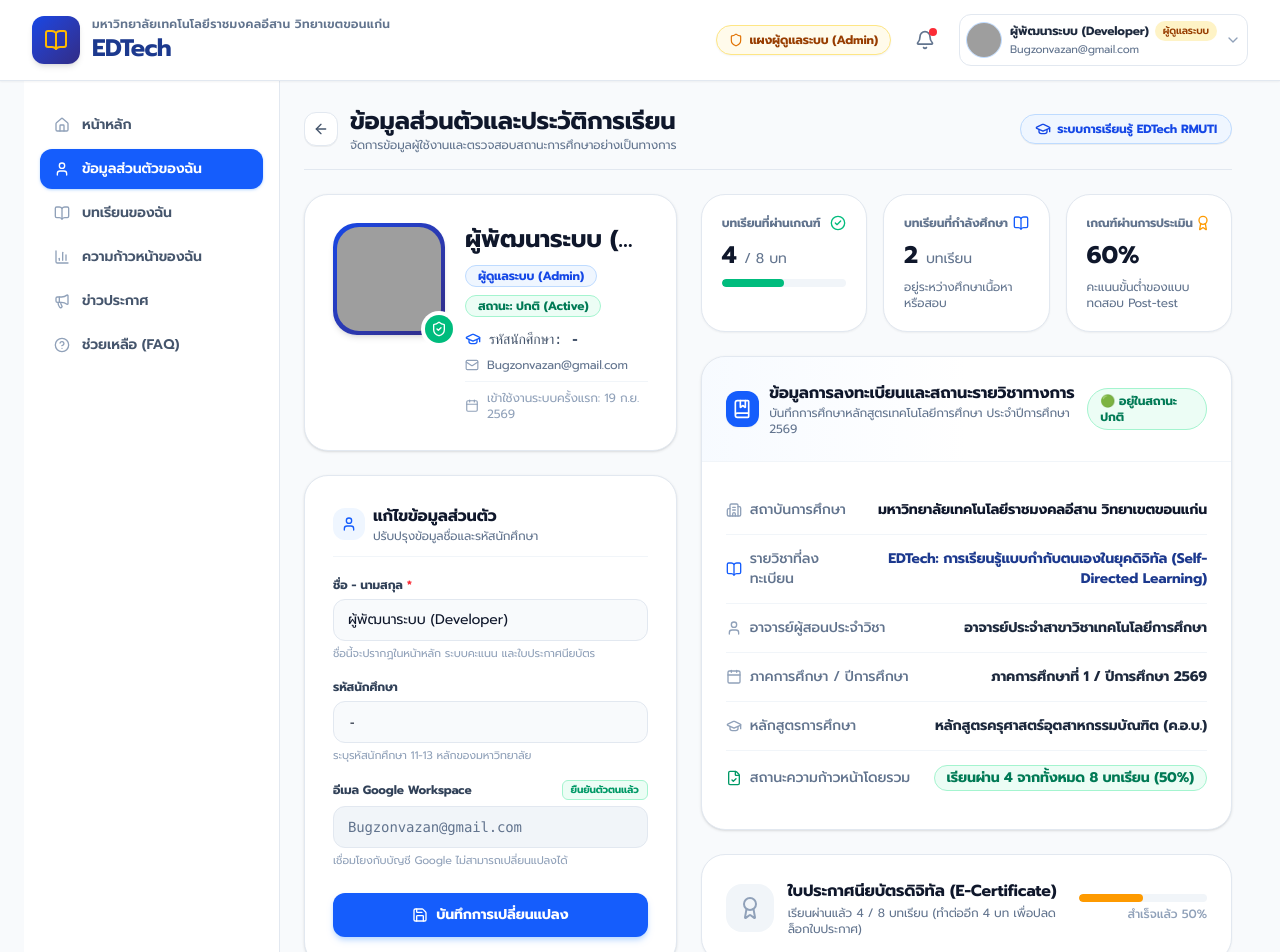
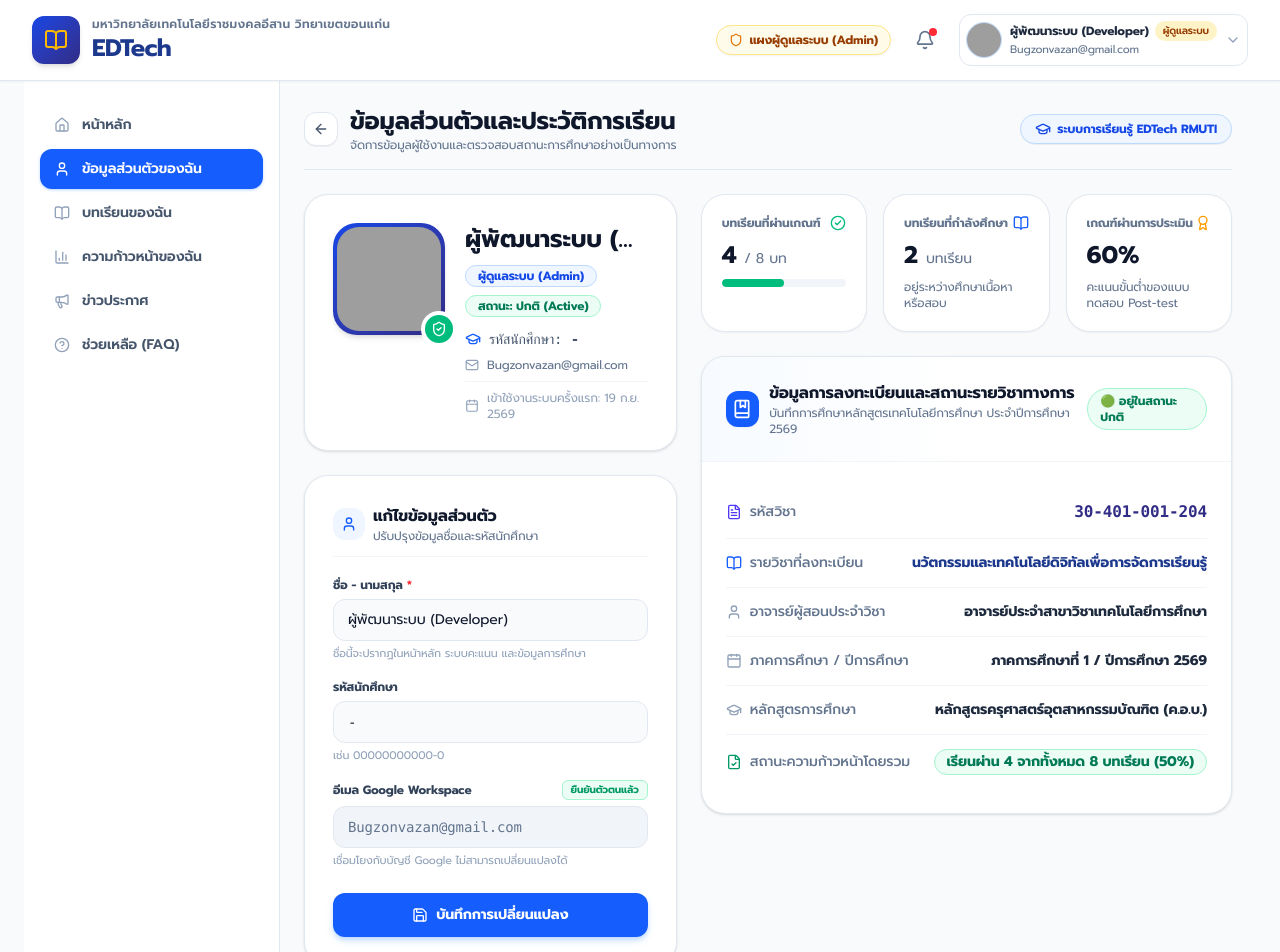
Before and after one commit to APrxp12/edtech-rmuti-lms, a Next.js app: page /profile in a window 1280 px wide. Shown: the top 952 px of the page. Built offline with nearby package versions, Linux system fonts and the light colour scheme; grey boxes are pictures that could not be loaded.

Commit message:
Update profile: student ID placeholder 00000000000-0, remove institution, update course name and code, remove certificate

```diff
--- a/src/app/(student)/profile/page.tsx
+++ b/src/app/(student)/profile/page.tsx
@@ -6,11 +6,10 @@ import { useRouter } from 'next/navigation';
 import {
   User, Mail, GraduationCap, Calendar, ShieldCheck,
   Award, BookOpen, CheckCircle2, ArrowLeft, LogOut,
-  Save, Check, AlertCircle, Building2, BookMarked,
-  FileCheck, Download, Sparkles, ExternalLink, X
+  Save, Check, AlertCircle, BookMarked,
+  FileCheck, FileText
 } from 'lucide-react';
 import { useAppStore } from '@/data/store';
-import { siteBranding } from '@/config/site-branding';
 
 export default function StudentProfilePage() {
   const router = useRouter();
@@ -21,7 +20,6 @@ export default function StudentProfilePage() {
   const [studentId, setStudentId] = useState(currentUser.studentId || '');
   const [isSaved, setIsSaved] = useState(false);
   const [errorMessage, setErrorMessage] = useState<string | null>(null);
-  const [showCertificateModal, setShowCertificateModal] = useState(false);
 
   // Sync state when currentUser changes
   useEffect(() => {
@@ -147,7 +145,7 @@ export default function StudentProfilePage() {
                   <span className="truncate">{currentUser.email}</span>
                 </p>
 
-                {/* Registration Date (No Session 120 Mins) */}
+                {/* Registration Date */}
                 <div className="pt-2 border-t border-slate-100 flex items-center justify-center sm:justify-start gap-2 text-xs text-slate-400">
                   <Calendar className="w-3.5 h-3.5 text-slate-400 shrink-0" />
                   <span>เข้าใช้งานระบบครั้งแรก: {new Date(currentUser.firstLoginAt).toLocaleDateString('th-TH', {
@@ -207,7 +205,7 @@ export default function StudentProfilePage() {
                   required
                 />
                 <p className="text-[11px] text-slate-400 mt-1">
-                  ชื่อนี้จะปรากฏในหน้าหลัก ระบบคะแนน และใบประกาศนียบัตร
+                  ชื่อนี้จะปรากฏในหน้าหลัก ระบบคะแนน และข้อมูลการศึกษา
                 </p>
               </div>
 
@@ -220,11 +218,11 @@ export default function StudentProfilePage() {
                   type="text"
                   value={studentId}
                   onChange={(e) => setStudentId(e.target.value)}
-                  placeholder="เช่น 65123456789 หรือ -"
+                  placeholder="00000000000-0"
                   className="w-full text-xs sm:text-sm px-3.5 py-2.5 rounded-xl bg-slate-50 border border-slate-200 focus:outline-none focus:ring-2 focus:ring-blue-600 focus:bg-white font-mono transition"
                 />
                 <p className="text-[11px] text-slate-400 mt-1">
-                  ระบุรหัสนักศึกษา 11-13 หลักของมหาวิทยาลัย
+                  เช่น 00000000000-0
                 </p>
               </div>
 
@@ -346,26 +344,29 @@ export default function StudentProfilePage() {
 
             <div className="p-6 divide-y divide-slate-100 text-xs sm:text-sm">
 
+              {/* รหัสวิชา */}
               <div className="py-3.5 flex flex-col sm:flex-row sm:items-center justify-between gap-1">
                 <span className="text-slate-500 font-medium flex items-center gap-2">
-                  <Building2 className="w-4 h-4 text-slate-400 shrink-0" />
-                  สถาบันการศึกษา
+                  <FileText className="w-4 h-4 text-indigo-600 shrink-0" />
+                  รหัสวิชา
                 </span>
-                <span className="font-bold text-slate-900 text-right">
-                  มหาวิทยาลัยเทคโนโลยีราชมงคลอีสาน วิทยาเขตขอนแก่น
+                <span className="font-mono font-bold text-indigo-900 text-right text-sm sm:text-base">
+                  30-401-001-204
                 </span>
               </div>
 
+              {/* รายวิชาที่ลงทะเบียน */}
               <div className="py-3.5 flex flex-col sm:flex-row sm:items-center justify-between gap-1">
                 <span className="text-slate-500 font-medium flex items-center gap-2">
                   <BookOpen className="w-4 h-4 text-blue-600 shrink-0" />
                   รายวิชาที่ลงทะเบียน
                 </span>
                 <span className="font-bold text-blue-900 text-right">
-                  EDTech: การเรียนรู้แบบกำกับตนเองในยุคดิจิทัล (Self-Directed Learning)
+                  นวัตกรรมและเทคโนโลยีดิจิทัลเพื่อการจัดการเรียนรู้
                 </span>
               </div>
 
+              {/* อาจารย์ผู้สอน */}
               <div className="py-3.5 flex flex-col sm:flex-row sm:items-center justify-between gap-1">
                 <span className="text-slate-500 font-medium flex items-center gap-2">
                   <User className="w-4 h-4 text-slate-400 shrink-0" />
@@ -376,6 +377,7 @@ export default function StudentProfilePage() {
                 </span>
               </div>
 
+              {/* ภาคการศึกษา / ปีการศึกษา */}
               <div className="py-3.5 flex flex-col sm:flex-row sm:items-center justify-between gap-1">
                 <span className="text-slate-500 font-medium flex items-center gap-2">
                   <Calendar className="w-4 h-4 text-slate-400 shrink-0" />
@@ -386,6 +388,7 @@ export default function StudentProfilePage() {
                 </span>
               </div>
 
+              {/* คณะ / สาขาวิชา */}
               <div className="py-3.5 flex flex-col sm:flex-row sm:items-center justify-between gap-1">
                 <span className="text-slate-500 font-medium flex items-center gap-2">
                   <GraduationCap className="w-4 h-4 text-slate-400 shrink-0" />
@@ -396,6 +399,7 @@ export default function StudentProfilePage() {
                 </span>
               </div>
 
+              {/* สถานะความก้าวหน้าโดยรวม */}
               <div className="py-3.5 flex flex-col sm:flex-row sm:items-center justify-between gap-1">
                 <span className="text-slate-500 font-medium flex items-center gap-2">
                   <FileCheck className="w-4 h-4 text-emerald-600 shrink-0" />
@@ -409,131 +413,10 @@ export default function StudentProfilePage() {
             </div>
           </div>
 
-          {/* Digital Certificate Box */}
-          <div className={`p-6 rounded-3xl border transition-all ${
-            isCourseCompleted
-              ? 'bg-gradient-to-br from-amber-500/10 via-amber-50 to-white border-amber-200 shadow-sm'
-              : 'bg-white border-slate-200 shadow-xs'
-          }`}>
-            <div className="flex flex-col sm:flex-row sm:items-center justify-between gap-4">
-              <div className="flex items-center gap-3.5">
-                <div className={`w-12 h-12 rounded-2xl flex items-center justify-center shrink-0 ${
-                  isCourseCompleted ? 'bg-amber-500 text-white shadow-md shadow-amber-200' : 'bg-slate-100 text-slate-400'
-                }`}>
-                  <Award className="w-6 h-6" />
-                </div>
-                <div>
-                  <h4 className="text-base font-bold text-slate-900 flex items-center gap-2">
-                    <span>ใบประกาศนียบัตรดิจิทัล (E-Certificate)</span>
-                    {isCourseCompleted && (
-                      <span className="text-[10px] font-bold bg-amber-100 text-amber-800 px-2 py-0.5 rounded-full border border-amber-200">
-                        พร้อมรับ
-                      </span>
-                    )}
-                  </h4>
-                  <p className="text-xs text-slate-500 mt-0.5">
-                    {isCourseCompleted
-                      ? 'คุณได้สำเร็จการศึกษาครบ 100% สามารถเปิดดูและดาวน์โหลดใบประกาศนียบัตรได้'
-                      : `เรียนผ่านแล้ว ${completedCount} / ${totalLessons} บทเรียน (ทำต่ออีก ${totalLessons - completedCount} บท เพื่อปลดล็อกใบประกาศ)`}
-                  </p>
-                </div>
-              </div>
-
-              {isCourseCompleted ? (
-                <button
-                  onClick={() => setShowCertificateModal(true)}
-                  className="py-2.5 px-5 rounded-xl bg-gradient-to-r from-amber-500 to-amber-600 hover:from-amber-600 hover:to-amber-700 text-white text-xs sm:text-sm font-bold shadow-md shadow-amber-200 transition active:scale-95 flex items-center justify-center gap-2 cursor-pointer shrink-0"
-                >
-                  <Award className="w-4 h-4" />
-                  <span>ดูใบประกาศนียบัตร</span>
-                </button>
-              ) : (
-                <div className="text-xs text-slate-400 font-medium text-right shrink-0">
-                  <div className="w-32 bg-slate-100 h-2 rounded-full overflow-hidden mb-1">
-                    <div className="bg-amber-500 h-full rounded-full" style={{ width: `${overallPercent}%` }}></div>
-                  </div>
-                  <span>สำเร็จแล้ว {overallPercent}%</span>
-                </div>
-              )}
-            </div>
-          </div>
-
         </div>
 
       </div>
 
-      {/* Digital Certificate Modal */}
-      {showCertificateModal && (
-        <div
-          className="fixed inset-0 z-50 flex items-center justify-center bg-black/60 backdrop-blur-xs p-4 animate-in fade-in duration-200"
-          onClick={() => setShowCertificateModal(false)}
-        >
-          <div
-            className="bg-white rounded-3xl max-w-2xl w-full border-4 border-amber-200/80 shadow-2xl p-6 sm:p-10 space-y-6 relative text-center"
-            onClick={(e) => e.stopPropagation()}
-          >
-            <button
-              onClick={() => setShowCertificateModal(false)}
-              className="absolute top-4 right-4 p-2 rounded-full text-slate-400 hover:text-slate-600 hover:bg-slate-100 transition cursor-pointer"
-            >
-              <X className="w-5 h-5" />
-            </button>
-
-            {/* University Logo & Certificate Header */}
-            <div className="space-y-2">
-              <div className="w-16 h-16 rounded-2xl bg-gradient-to-br from-blue-700 to-indigo-900 mx-auto flex items-center justify-center text-white font-bold shadow-md">
-                <BookOpen className="w-8 h-8 text-amber-400" />
-              </div>
-              <div className="text-xs font-semibold text-slate-500 uppercase tracking-widest">
-                {siteBranding.universityName}
-              </div>
-              <h3 className="text-xl sm:text-2xl font-black text-slate-900 tracking-tight">
-                ใบประกาศนียบัตรสำเร็จการศึกษา
-              </h3>
-              <p className="text-xs text-amber-700 font-bold">CERTIFICATE OF ACHIEVEMENT</p>
-            </div>
-
-            <div className="space-y-3 py-4 border-y border-amber-100 bg-amber-50/40 rounded-2xl p-6">
-              <p className="text-xs text-slate-500">ใบประกาศนียบัตรนี้มอบให้แก่</p>
-              <h2 className="text-2xl sm:text-3xl font-black text-blue-900">
-                {currentUser.fullName || currentUser.displayName}
-              </h2>
-              {currentUser.studentId && currentUser.studentId !== '-' && (
-                <p className="text-xs font-mono font-bold text-slate-600">
-                  รหัสนักศึกษา: {currentUser.studentId}
-                </p>
-              )}
-              <p className="text-xs sm:text-sm text-slate-600 max-w-md mx-auto leading-relaxed pt-2">
-                ได้สำเร็จการศึกษาและผ่านเกณฑ์การประเมินผลการเรียนรู้ในรายวิชา
-                <br />
-                <strong className="text-slate-900">EDTech: การเรียนรู้แบบกำกับตนเองในยุคดิจิทัล</strong>
-                <br />
-                ครบถ้วนตามหลักสูตรการเรียนรู้ด้วยตนเอง ประจำปีการศึกษา 2569
-              </p>
-            </div>
-
-            <div className="flex flex-col sm:flex-row items-center justify-between gap-4 pt-2 text-xs text-slate-500">
-              <div>
-                <span>ออกให้ ณ วันที่: </span>
-                <strong className="text-slate-800">
-                  {new Date().toLocaleDateString('th-TH', { day: 'numeric', month: 'long', year: 'numeric' })}
-                </strong>
-              </div>
-              <div className="flex items-center gap-2">
-                <button
-                  onClick={() => window.print()}
-                  className="py-2.5 px-5 rounded-xl bg-blue-600 hover:bg-blue-700 text-white font-bold transition flex items-center gap-2 shadow-xs cursor-pointer"
-                >
-                  <Download className="w-4 h-4" />
-                  <span>พิมพ์ / บันทึก PDF</span>
-                </button>
-              </div>
-            </div>
-
-          </div>
-        </div>
-      )}
-
     </div>
   );
 }
```
